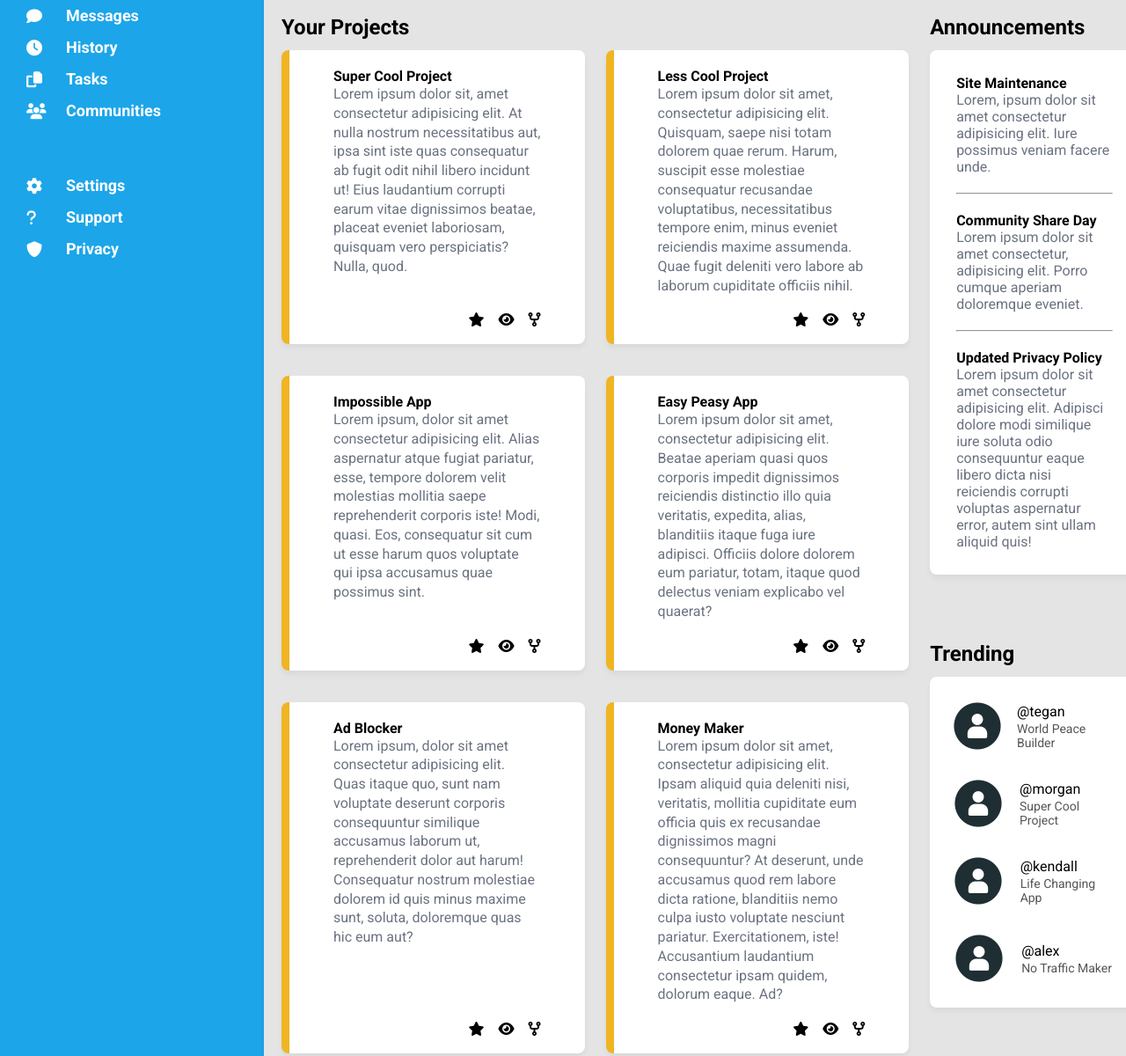
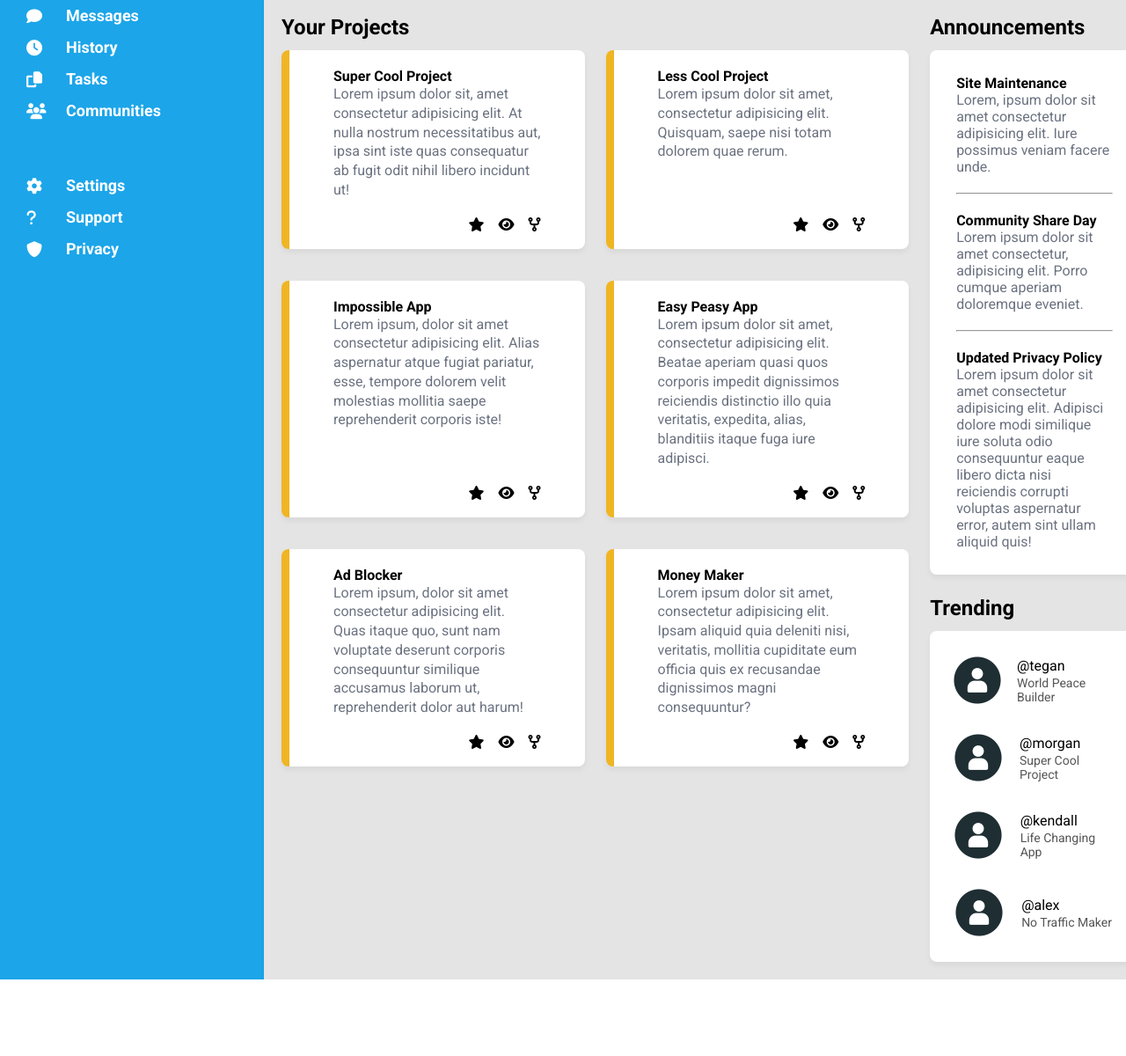
Before and after one commit to alvarogarcia1994/admin-dashboard, a plain HTML site: page index.html in a window 1280 px wide. Shown: the part 195-1395 px from the top of the page at 88% size. After the commit the page ends 1308 px from the top, so only its background shows below. Drawn offline with Linux system fonts and the light colour scheme.

Commit message:
feat: condensed project card paragraphs

```diff
--- a/index.html
+++ b/index.html
@@ -107,10 +107,7 @@
                             <p>
                                 Lorem ipsum dolor sit, amet consectetur adipisicing elit. At nulla nostrum
                                 necessitatibus
-                                    aut, ipsa sint iste quas consequatur ab fugit odit nihil libero incidunt ut! Eius
-                                    laudantium
-                                    corrupti earum vitae dignissimos beatae, placeat eveniet laboriosam, quisquam vero
-                                    perspiciatis? Nulla, quod.
+                                aut, ipsa sint iste quas consequatur ab fugit odit nihil libero incidunt ut!
                             </p>
 
                             <div class="icons">
@@ -122,13 +119,10 @@
 
                         <div class="project-card">
                             <h4>Less Cool Project</h4>
-                                <p >
+                            <p>
                                 Lorem ipsum dolor sit amet, consectetur adipisicing elit. Quisquam, saepe nisi totam
                                 dolorem
-                                    quae rerum. Harum, suscipit esse molestiae consequatur recusandae voluptatibus,
-                                    necessitatibus tempore enim, minus eveniet reiciendis maxime assumenda. Quae fugit
-                                    deleniti
-                                    vero labore ab laborum cupiditate officiis nihil.
+                                quae rerum.
                             </p>
 
                             <div class="icons">
@@ -141,13 +135,10 @@
 
                         <div class="project-card">
                             <h4>Impossible App</h4>
-                                <p >
+                            <p>
                                 Lorem ipsum, dolor sit amet consectetur adipisicing elit. Alias aspernatur atque fugiat
                                 pariatur, esse, tempore dolorem velit molestias mollitia saepe reprehenderit corporis
                                 iste!
-                                    Modi, quasi. Eos, consequatur sit cum ut esse harum quos voluptate qui ipsa accusamus
-                                    quae
-                                    possimus sint.
                             </p>
 
                             <div class="icons">
@@ -159,14 +150,12 @@
 
                         <div class="project-card">
                             <h4>Easy Peasy App</h4>
-                                <p >
+                            <p>
                                 Lorem ipsum dolor sit amet, consectetur adipisicing elit. Beatae aperiam quasi quos
                                 corporis
                                 impedit dignissimos reiciendis distinctio illo quia veritatis, expedita, alias,
                                 blanditiis
-                                    itaque fuga iure adipisci. Officiis dolore dolorem eum pariatur, totam, itaque quod
-                                    delectus
-                                    veniam explicabo vel quaerat?
+                                itaque fuga iure adipisci.
                             </p>
 
                             <div class="icons">
@@ -179,12 +168,11 @@
 
                         <div class="project-card">
                             <h4>Ad Blocker</h4>
-                                <p >
+                            <p>
                                 Lorem ipsum, dolor sit amet consectetur adipisicing elit. Quas itaque quo, sunt nam
                                 voluptate deserunt corporis consequuntur similique accusamus laborum ut, reprehenderit
                                 dolor
-                                    aut harum! Consequatur nostrum molestiae dolorem id quis minus maxime sunt, soluta,
-                                    doloremque quas hic eum aut?
+                                aut harum!
                             </p>
 
                             <div class="icons">
@@ -197,8 +185,10 @@
 
                         <div class="project-card">
                             <h4>Money Maker</h4>
-                                <p >
-                                    Lorem ipsum dolor sit amet, consectetur adipisicing elit. Ipsam aliquid quia deleniti nisi, veritatis, mollitia cupiditate eum officia quis ex recusandae dignissimos magni consequuntur? At deserunt, unde accusamus quod rem labore dicta ratione, blanditiis nemo culpa iusto voluptate nesciunt pariatur. Exercitationem, iste! Accusantium laudantium consectetur ipsam quidem, dolorum eaque. Ad?
+                            <p>
+                                Lorem ipsum dolor sit amet, consectetur adipisicing elit. Ipsam aliquid quia deleniti
+                                nisi, veritatis, mollitia cupiditate eum officia quis ex recusandae dignissimos magni
+                                consequuntur?
                             </p>
 
                             <div class="icons">
@@ -224,7 +214,9 @@
                             eveniet.</p>
                         <hr>
                         <h4>Updated Privacy Policy</h4>
-                            <p>Lorem ipsum dolor sit amet consectetur adipisicing elit. Adipisci dolore modi similique iure soluta odio consequuntur eaque libero dicta nisi reiciendis corrupti voluptas aspernatur error, autem sint ullam aliquid quis!</p>
+                        <p>Lorem ipsum dolor sit amet consectetur adipisicing elit. Adipisci dolore modi similique iure
+                            soluta odio consequuntur eaque libero dicta nisi reiciendis corrupti voluptas aspernatur
+                            error, autem sint ullam aliquid quis!</p>
                     </div>
                 </div>
 
@@ -292,4 +284,5 @@
     </div>
 
 </body>
+
 </html>
```
Lines whose indentation alone changed are shown as unchanged.
